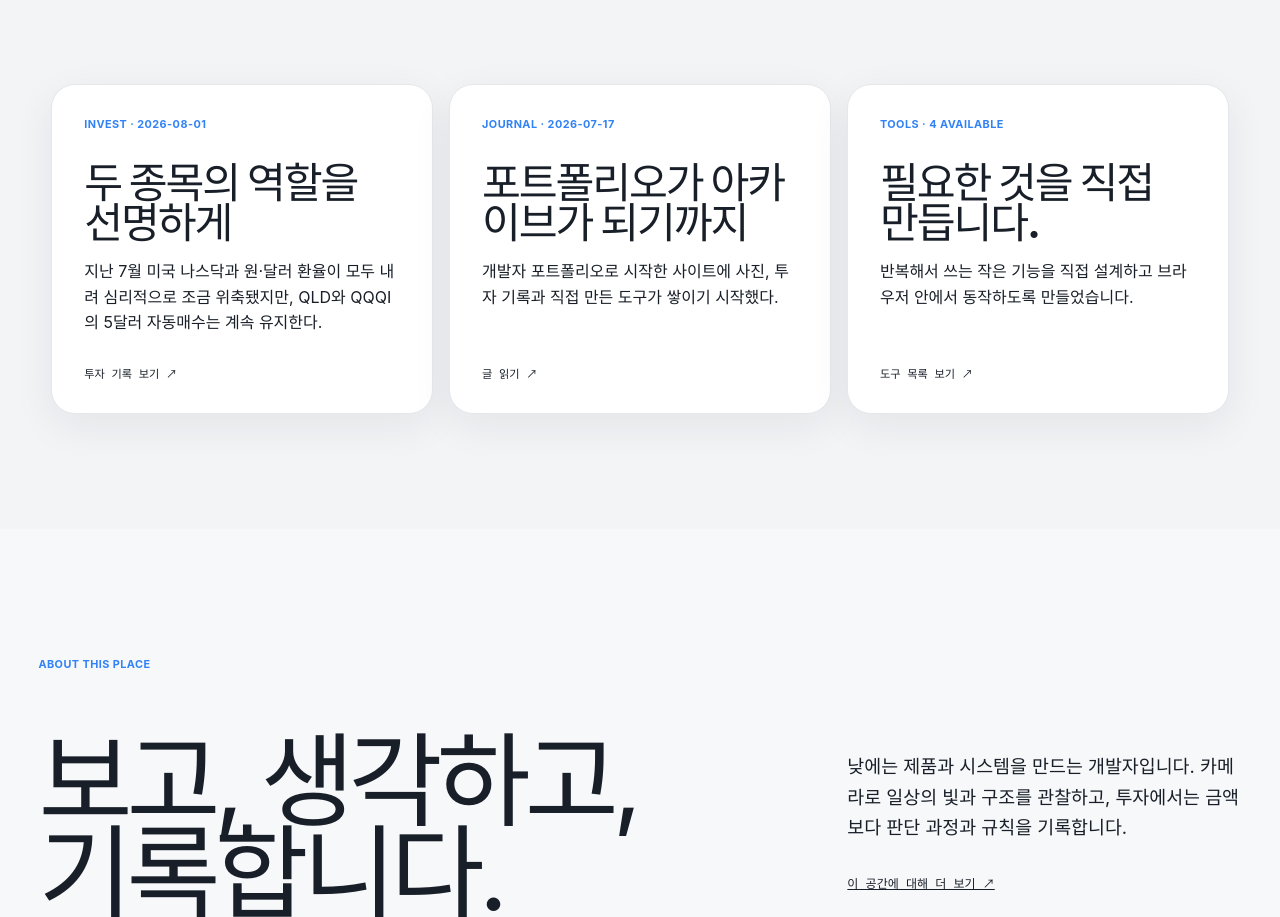
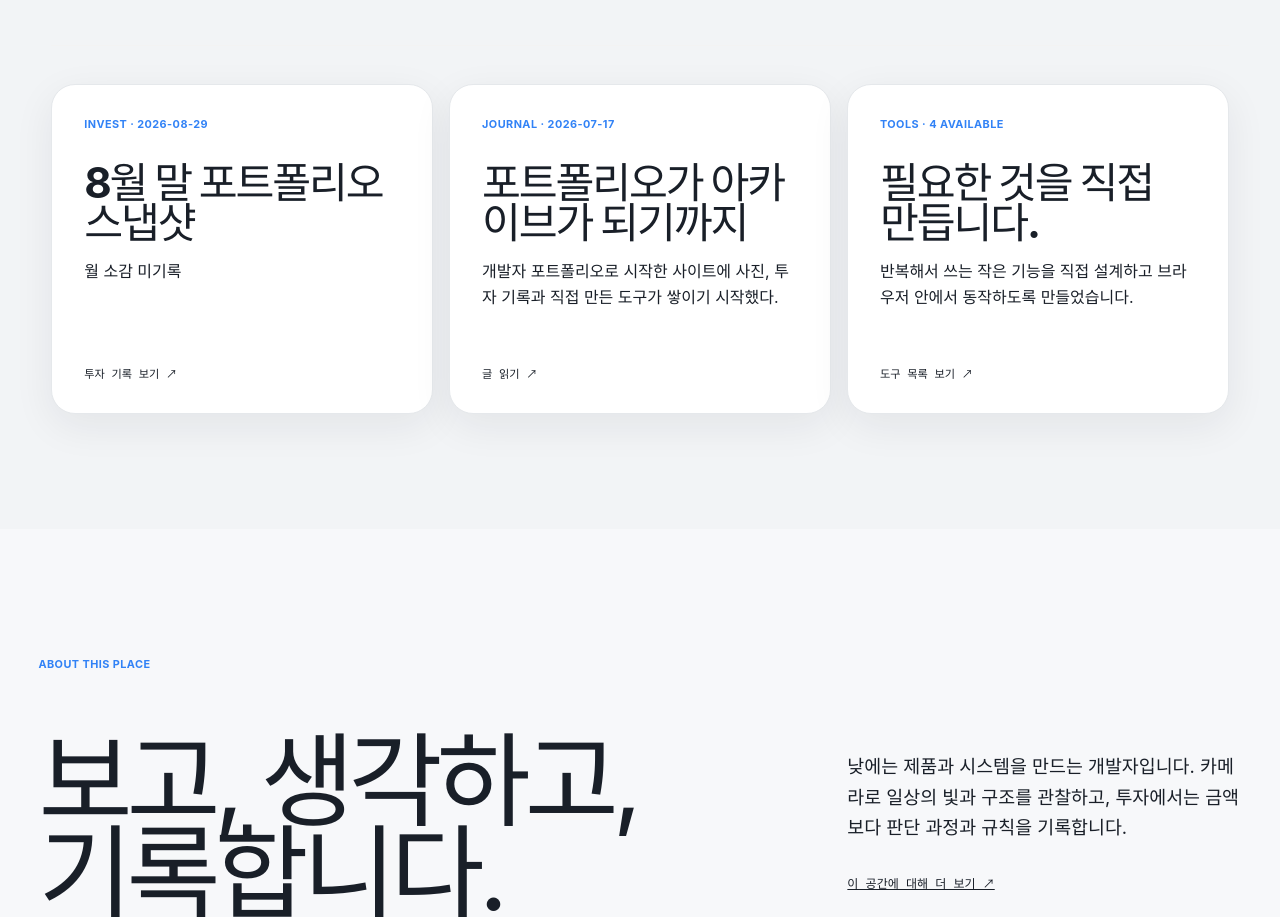
Before and after one commit to stoveinsummer/portfolio, a Next.js app: page / in a window 1280 px wide. Shown: the part 1791-2708 px from the top of the page. Built offline with nearby package versions, Linux system fonts and the light colour scheme.

Commit message:
Add August 29 investment snapshot

```diff
--- a/data/investments.ts
+++ b/data/investments.ts
@@ -2,6 +2,22 @@ import type { InvestmentRecord } from "@/types/content";
 import { prepareInvestments } from "@/data/archive";
 
 export const investments: InvestmentRecord[] = prepareInvestments([
+  {
+    id: "2026-08-29",
+    date: "2026-08-29",
+    growthIndex: 111.7,
+    title: "8월 말 포트폴리오 스냅샷",
+    portfolio: [
+      { symbol: "QQQI", name: "나스닥 인컴", quantity: "138.848451주", weight: 75.3, returnRate: 5.7, category: "인컴" },
+      { symbol: "QLD", name: "나스닥 2배", quantity: "27.573371주", weight: 24.7, returnRate: 22.2, category: "성장" },
+    ],
+    decisions: ["이번 달 투자 의견은 아직 기록하지 않음"],
+    review: "월 소감 미기록",
+    marketNews: {
+      korea: "미국 장기금리 급등이 반도체주에 부담을 줬고, 원·달러 환율은 외국인 순매수와 기업 환전 물량 속에서 하락 압력을 받았다.",
+      us: "엔비디아 호실적이 기술주를 끌어올렸지만, 잭슨홀에서 인플레이션 지속 시 금리 인상 가능성이 언급되며 나스닥 변동성이 커졌다.",
+    },
+  },
   {
     id: "2026-08-01",
     date: "2026-08-01",
```
